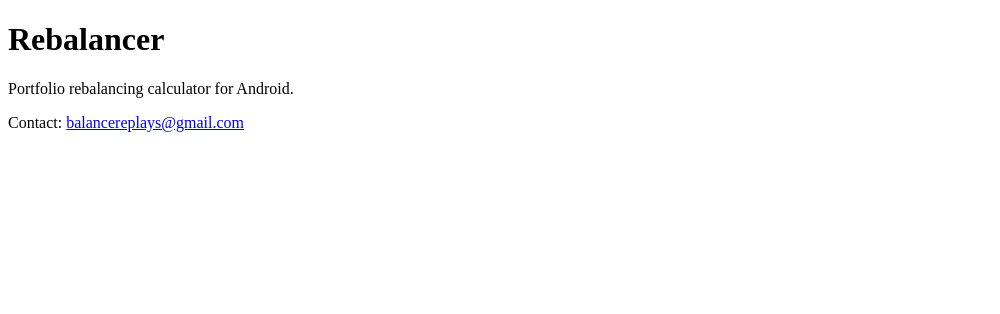
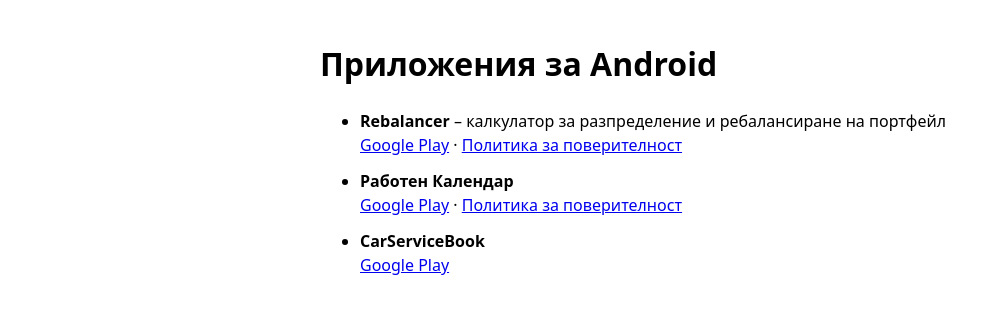
Before and after one commit to rickera12/rickera12.github.io, a plain HTML site: page index.html in a window 1280 px wide. Shown: the whole page, without its empty margins (0-1000 px from the left). Drawn offline with Linux system fonts and the light colour scheme.

Commit message:
Update index.html

```diff
--- a/index.html
+++ b/index.html
@@ -1,13 +1,31 @@
 <!doctype html>
-<html lang="en">
+<html lang="bg">
 <head>
   <meta charset="utf-8">
   <meta name="viewport" content="width=device-width, initial-scale=1">
-  <title>Rebalancer</title>
+  <title>Rickera12 Apps</title>
+  <style>
+    body { font-family: system-ui, sans-serif; max-width: 640px; margin: 40px auto; padding: 0 16px; line-height: 1.5; }
+    li { margin-bottom: 12px; }
+  </style>
 </head>
 <body>
-  <h1>Rebalancer</h1>
-  <p>Portfolio rebalancing calculator for Android.</p>
-  <p>Contact: <a href="mailto:balancereplays@gmail.com">balancereplays@gmail.com</a></p>
+  <h1>Приложения за Android</h1>
+  <ul>
+    <li>
+      <strong>Rebalancer</strong> – калкулатор за разпределение и ребалансиране на портфейл<br>
+      <a href="https://play.google.com/store/apps/details?id=bg.rebalancer.app">Google Play</a> ·
+      <a href="https://sites.google.com/view/rebalancer/home">Политика за поверителност</a>
+    </li>
+    <li>
+      <strong>Работен Календар</strong><br>
+      <a href="https://play.google.com/store/apps/details?id=bg.bstools.workcalendar">Google Play</a> ·
+      <a href="https://sites.google.com/view/bdtools/home">Политика за поверителност</a>
+    </li>
+    <li>
+      <strong>CarServiceBook</strong><br>
+      <a href="https://play.google.com/store/apps/details?id=bg.carservicebook.app">Google Play</a>
+    </li>
+  </ul>
 </body>
 </html>
```
